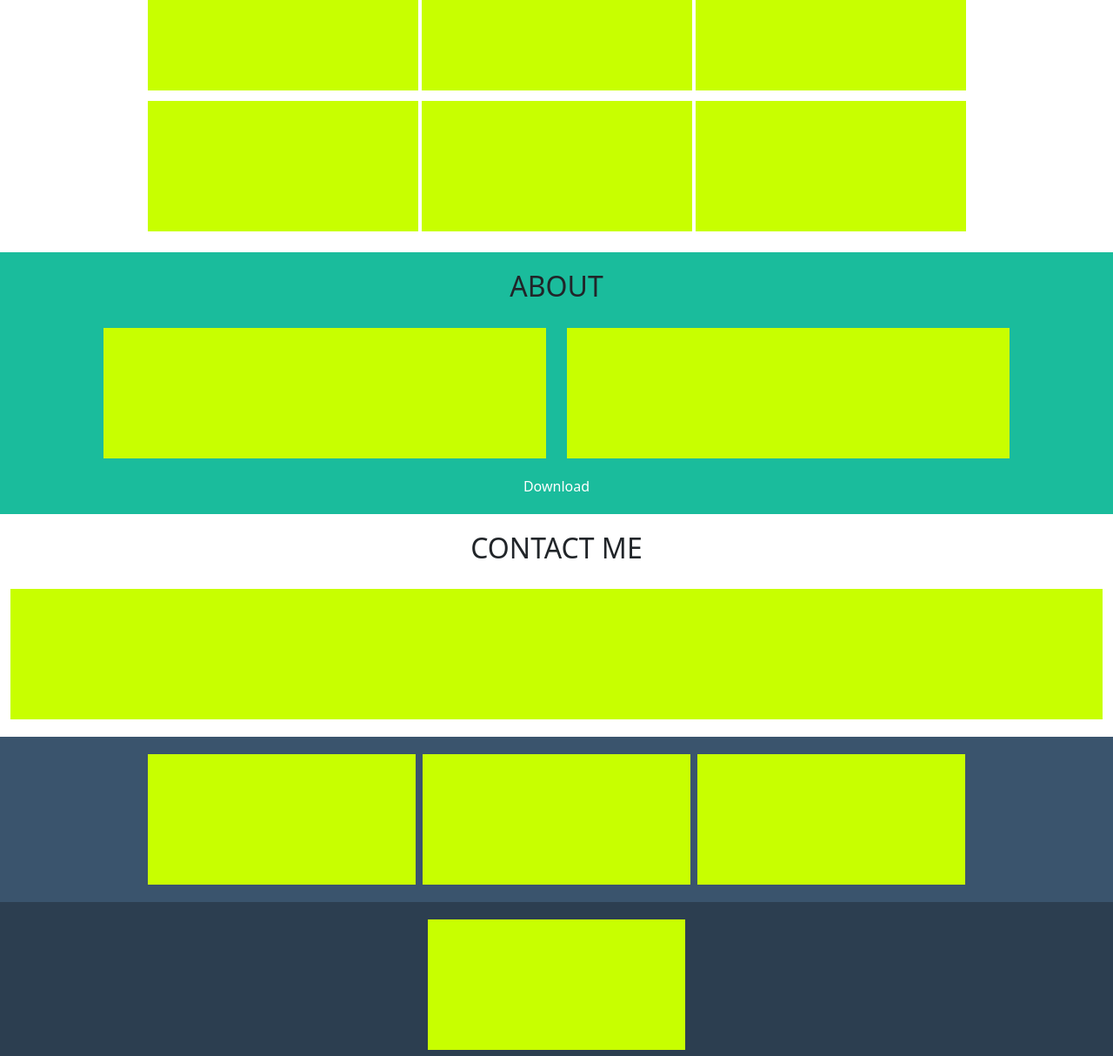
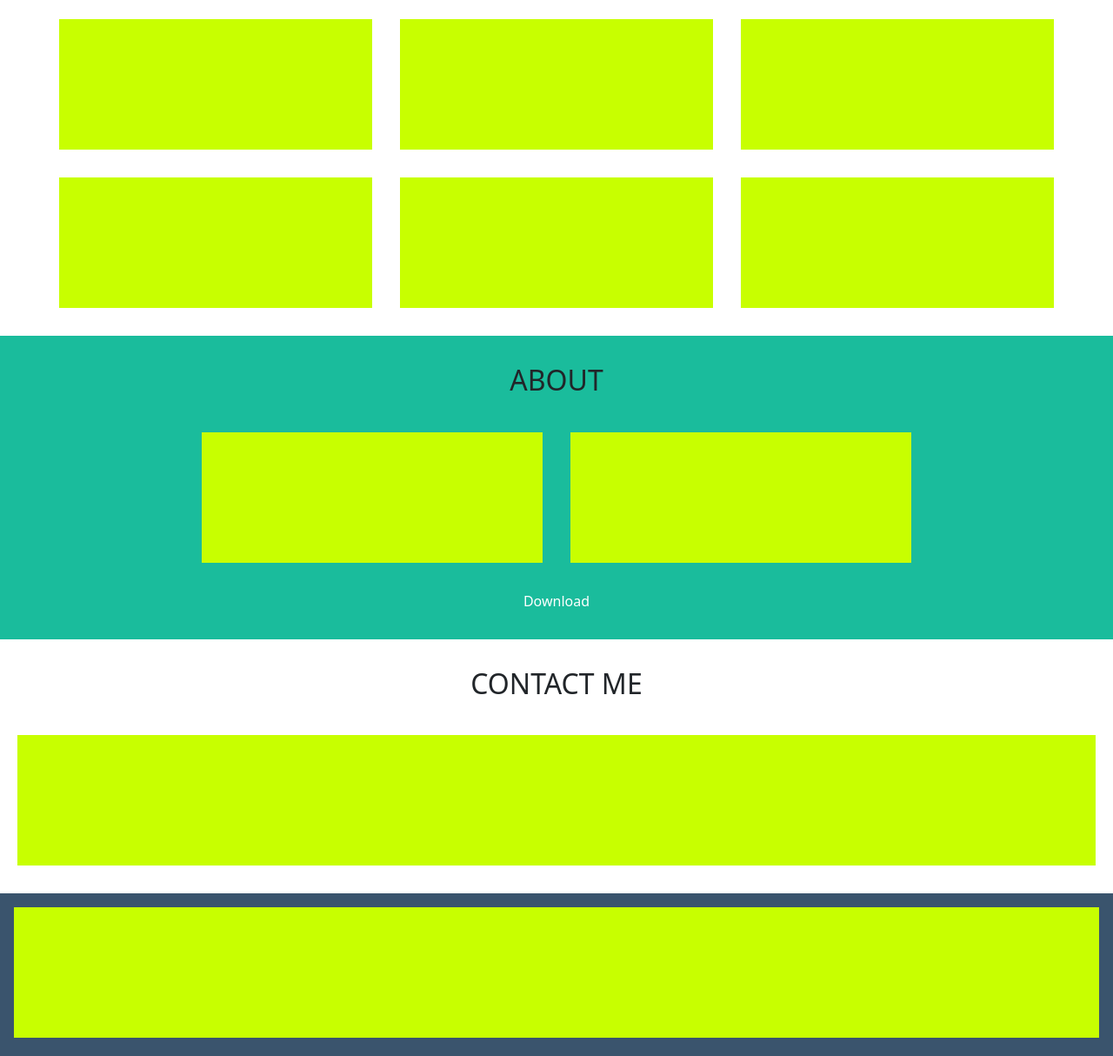
Before and after one commit to Gandalf93/html-css-bootstrap-freelancer, a plain HTML site: page index.html in a window 1280 px wide. Shown: the part 516-1730 px from the top of the page at 87% size. Drawn offline with nearby package versions, Linux system fonts and the light colour scheme.

Commit message:
add-correzione-struttura

```diff
--- a/css/style.css
+++ b/css/style.css
@@ -1,69 +1,21 @@
 .box{
     height: 150px;
     background-color: rgb(200, 255, 0);
-
 }
 
-  .container-fluid{
-      padding: 10px;
-  }
-
-.blue-back{
+.azzurro{
     background-color: #1ABC9C;
 }
 
-.row{
-    padding: 10px 0;
-    display: flex;
-    justify-content: center;
-
-}
-
-
-/* HEADER */
-.header-up{
+.dark-grey{
     background-color: #2C3E50;
 }
 
-.row-head-up{
-    display: flex;
-    justify-content: space-between;
+.medium-grey-foot{
+    background-color: #3A546D;
 }
 
- /* MAIN   */
-.titolo-main{
-    display: flex;
-    justify-content: center;
-}
-
-.download{
-    display: flex;
-    justify-content: center;
-}
 .download a{
     text-decoration: none;
     color: white;
 }
-
-/* FOOTER */
-
-.cont-foot-up{
-    background-color: #3A546D;
-}
-
-.cont-foot-down{
-    background-color: #2C3E50;
-}
-
-@media screen and (min-width:768px){
-    .row-head-up{
-        display: flex;
-        justify-content: center;
-    }
-}
-@media screen and (min-width:992px){
-    .row-head-up{
-        display: flex;
-        justify-content: space-around;
-    }
-}
--- a/index.html
+++ b/index.html
@@ -14,20 +14,20 @@
     <!-- INIZIO HEADER -->
     <header>
 
-        <div class="container-fluid header-up">
-            <div class="row row-head-up">
-                <div class="col-5 col-lg-3">
+        <div class="container-fluid p-3 dark-grey">
+            <div class="row px-lg-5 d-flex justify-content-between">
+                <div class="col-5 col-lg-4 p-3">
                     <div class="box"></div>
                 </div>
-                <div class="col-5 col-lg-3">
+                <div class="col-5 col-lg-4 p-3">
                     <div class="box"></div>
                 </div>
             </div>
         </div>
 
-        <div class="container-fluid blue-back">
-            <div class="row">
-                <div class="col-12">
+        <div class="container-fluid p-3 azzurro">
+            <div class="row d-flex justify-content-center">
+                <div class="col-12 p-3">
                     <div class="box"></div>
                 </div>
             </div>
@@ -41,111 +41,106 @@
 
         <!-- SEZIONE ALTA MAIN -->
         <section>
-            <div class="container-fluid">
+            <div class="container-fluid p-3">
 
                 <div class="row">
-                    <div class="col-12 titolo-main" >
-                        <h2>PORTFOLIO</h2>
+                    <div class="p-3 col-12 d-flex justify-content-center text-uppercase" >
+                        <h2>portfolio</h2>
                     </div>
                 </div>
 
-                <div class="row g-1">
+                <div class="row px-lg-5 d-flex justify-content-center">
 
-                    <div class="offset-lg-3"></div>
-
-                    <div class="col-12 col-md-5 col-lg-3">
+                    <div class="p-3 pl-lg-5 col-12 col-md-6 col-lg-4">
                         <div class="box"></div>
                     </div>
-                    <div class="col-12 col-md-5 col-lg-3">
+                    <div class="p-3  col-12 col-md-6 col-lg-4">
                         <div class="box"></div>
                     </div>
-                    <div class="col-12 col-md-5 col-lg-3">
+                    <div class="p-3 pr-lg-5 col-12 col-md-6 col-lg-4">
+                        <div class="box"></div>
+                    </div>
+                    <div class="p-3 pl-lg-5 col-12 col-md-6 col-lg-4 ">
+                        <div class="box quarto-box"></div>
+                    </div>
+                    <div class="p-3  col-12 col-md-6 col-lg-4">
+                        <div class="box"></div>
+                    </div>
+                    <div class="p-3 pr-lg-5 col-12 col-md-6 col-lg-4">
                         <div class="box"></div>
                     </div>
 
-                    <div class="offset-lg-1"></div>
-                    <div class="offset-lg-1"></div>
-
-                    <div class="col-12 col-md-5 col-lg-3 ">
-                        <div class="box quarto-box"></div>
-                    </div>
-                    <div class="col-12 col-md-5 col-lg-3">
-                        <div class="box"></div>
-                    </div>
-                    <div class="col-12 col-md-5 col-lg-3">
-                        <div class="box"></div>
-                    </div>
-
-                    <div class="offset-lg-1"></div>
                 </div>
             </div>
         </section>
 
         <!-- SEZIONE CENTRALE MAIN -->
         <section>
-            <div class="container-fluid blue-back">
+            <div class="container-fluid p-3 azzurro">
 
                 <div class="row">
-                    <div class="col-12 titolo-main" >
-                        <h2>ABOUT</h2>
+                    <div class="p-3 col-12 d-flex justify-content-center text-uppercase" >
+                        <h2>about</h2>
                     </div>
                 </div>
 
-                <div class="row">
-                    <div class="col-12 col-md-5">
+                <div class="row d-flex justify-content-center">
+                    <div class="p-3 col-12 col-md-4">
                         <div class="box"></div>
                     </div>
-                    <div class="col-12 col-md-5">
+                    <div class="p-3 col-12 col-md-4">
                         <div class="box"></div>
                     </div>
                 </div>
 
-                <div class="row">
-                    <div class="col-12 download" >
-                       <a href="#">Download</a>
+                <div class="row ">
+                    <div class="p-3 col-12 download d-flex justify-content-center text-capitalize" >
+                       <a href="#">download</a>
                     </div>
                 </div>
 
             </div>
         </section>
 
+
         <!-- SEZIONE FORM  -->
         <section>
-            <div class="container-fluid">
+            <div class="container-fluid p-3">
                 <div class="row">
-                    <div class="col-12 titolo-main" >
-                        <h2>CONTACT ME</h2>
+                    <div class="p-3 col-12 d-flex justify-content-center text-uppercase" >
+                        <h2>contact me</h2>
                     </div>
                 </div>
 
-                <div class="row">
-                    <div class="col-12">
+                <div class="row d-flex justify-content-center">
+                    <div class="p-3 col-12">
                         <div class="box"></div>
                     </div>
                 </div>
             </div>
         </section>
+
     </main>
     <!-- FINE MAIN -->
 
     <!-- INIZIO FOOTER -->
     <footer>
-        <div class="container-fluid cont-foot-up">
-            <div class="row row-foot-up g-2">
-                <div class="col-12 col-md-3">
+        <div class="container-fluid p-3 medium-grey-foot">
+            <div class="row g-2 d-flex justify-content-center">
+                <div class="col-12 cp-3 -md-3">
                     <div class="box"></div>
                 </div>
-                <div class="col-12 col-md-3">
+                <div class="p-3 col-12 col-md-3">
                     <div class="box"></div>
                 </div>
-                <div class="col-12 col-md-3">
+                <div class="p-3 col-12 col-md-3">
                     <div class="box"></div>
                 </div>
             </div>
         </div>
-        <div class="container-fluid cont-foot-down">
-            <div class="row row-foot-down">
-                <div class="col-3">
+        <div class="container-fluid p-3 dark-grey">
+            <div class="row d-flex justify-content-center">
+                <div class="p-3 col-3">
                     <div class="box"></div>
                 </div>
             </div>
@@ -153,9 +148,8 @@
     </footer>
 
 
-
-<!-- JavaScript Bundle with Popper -->
-<script src="https://cdn.jsdelivr.net/npm/bootstrap@5.0.1/dist/js/bootstrap.bundle.min.js" integrity="sha384-gtEjrD/SeCtmISkJkNUaaKMoLD0//ElJ19smozuHV6z3Iehds+3Ulb9Bn9Plx0x4" crossorigin="anonymous">
-</script>
-</body>
-</html>
+    <!-- JavaScript Bundle with Popper -->
+    <script src="https://cdn.jsdelivr.net/npm/bootstrap@5.0.1/dist/js/bootstrap.bundle.min.js" integrity="sha384-gtEjrD/SeCtmISkJkNUaaKMoLD0//ElJ19smozuHV6z3Iehds+3Ulb9Bn9Plx0x4" crossorigin="anonymous">
+    </script>
+    </body>
+    </html>
```
